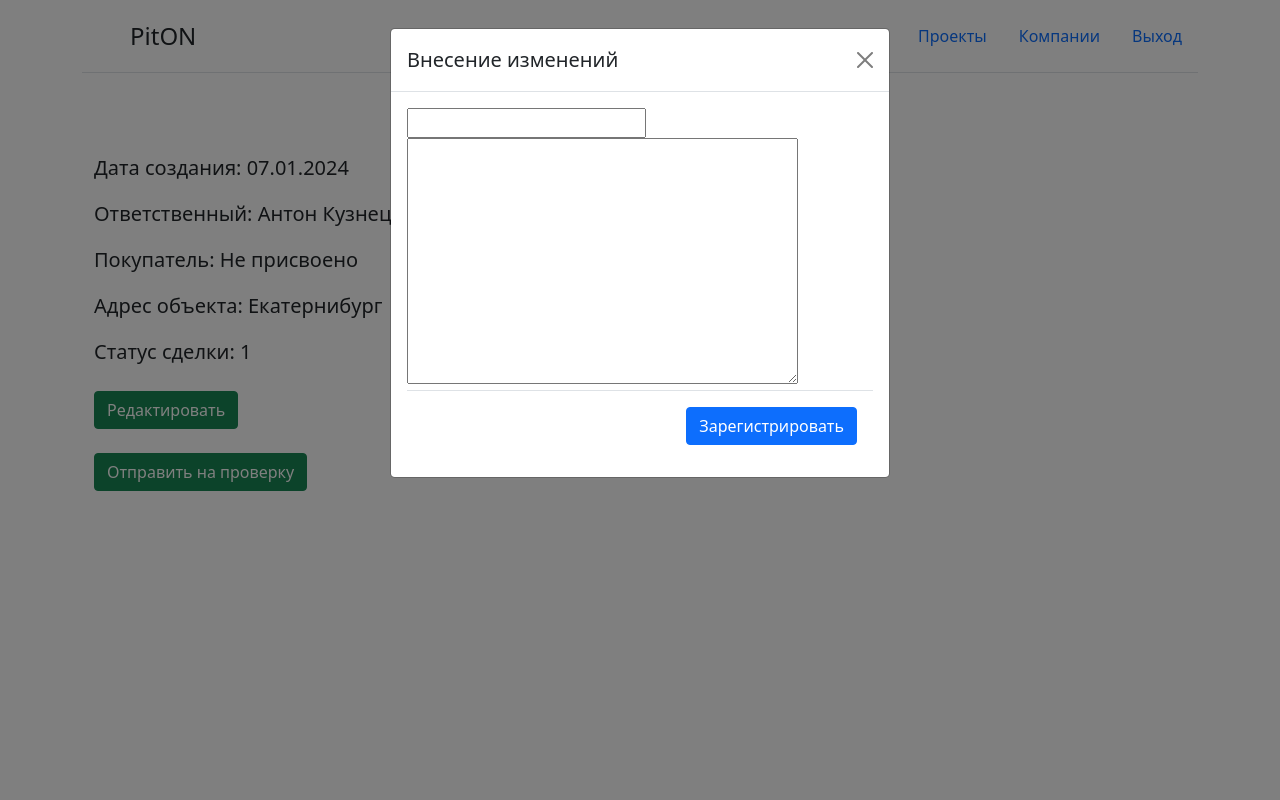
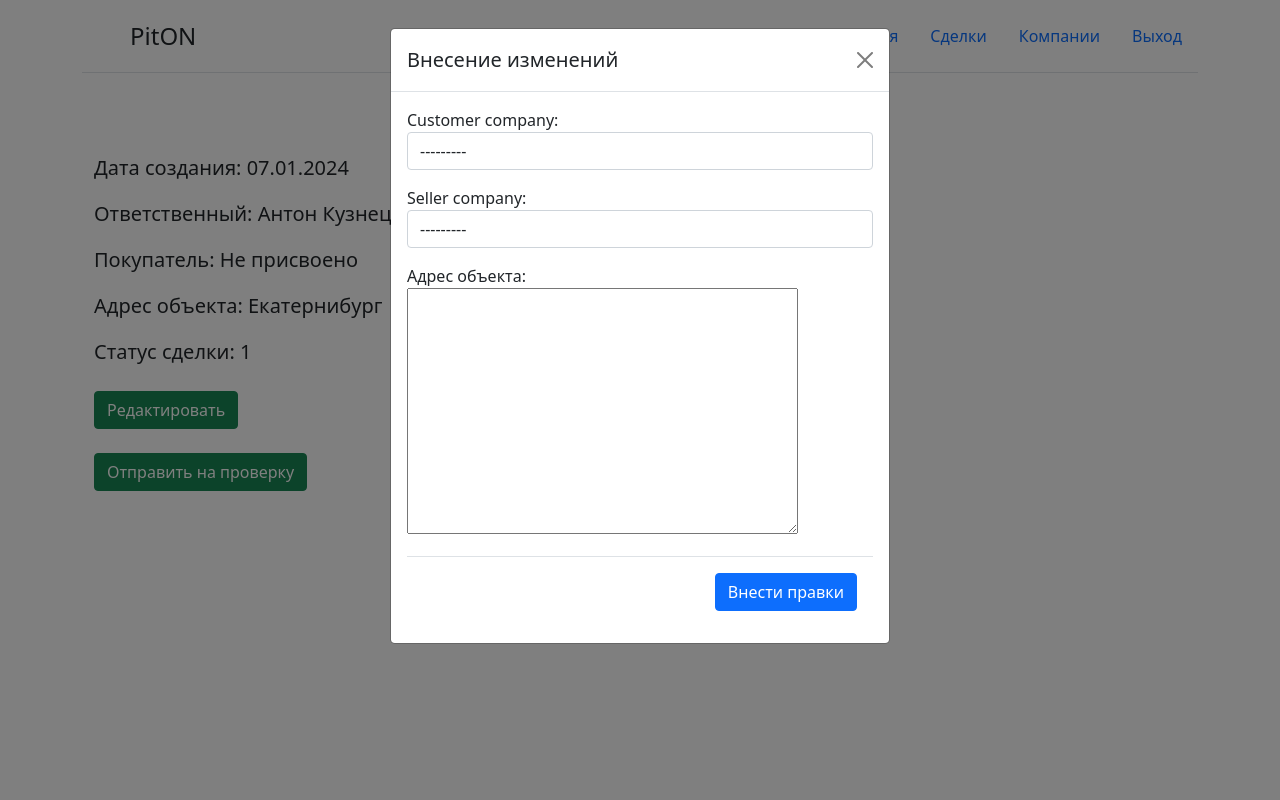
Before and after one commit to salopropalo/1bus, a Django app: page /home/sdelka/2 in a window 1280 px wide, after a click on "Редактировать". Run offline with Django 4.2, Linux system fonts and the light colour scheme; a user stored in the database is signed in; data comes from the database, SQL or seed files in the repository; both versions use the stored data as it was after the commit; parts of the project's set-up code (start-up, migrations or seed data) failed here and were passed over.

Commit message:
241124 что то поменял

```diff
--- a/reg/forms.py
+++ b/reg/forms.py
@@ -1,5 +1,5 @@
 from .models import regModel, companyModel
-from django.forms import ModelForm, TextInput
+from django.forms import ModelForm, TextInput, Select
 
 # форма для списка сделок
 class regForm(ModelForm):
@@ -21,7 +21,11 @@ class regForm(ModelForm):
 class sdelkaForm(ModelForm):
     class Meta:
         model = regModel
-        fields = '__all__'
+        fields = ['Customer_company', 'Seller_company', 'Adres_obj']
+        widgets = {
+            'Customer_company': Select(attrs={'class': 'form-control'}),
+            'Seller_company': Select(attrs={'class': 'form-control'}),
+        }
 
 class companyForm(ModelForm):
     class Meta:
--- a/reg/models.py
+++ b/reg/models.py
@@ -52,7 +52,7 @@ class companyModel(models.Model):
 
     # название строчки в таблице
     def __str__(self):
-        return self.Name_Company
+        return self.Name
 
     # название таблицы
     class Meta:
--- a/reg/views.py
+++ b/reg/views.py
@@ -13,16 +13,16 @@ def regis(request):
     # для Админа
     if request.user.has_perm('reg.delete_regmodel'):
         dateReg = regModel.objects.all()
-        title = 'Список всех проектов'
+        title = 'Список всех сделок'
         add = True
     # для продавцов
     elif request.user.has_perm('reg.add_regmodel'):
         dateReg = regModel.objects.filter(Responsible=request.user.get_full_name())
-        title = 'Список Ваших проектов'
+        title = 'Список Ваших сделок'
         add = True
     elif request.user.has_perm('reg.view_regmodel'):
         dateReg = regModel.objects.filter(Status='в работе')
-        title = 'Список согласованных проектов'
+        title = 'Список согласованных сделок'
         add = False
     else:
         raise PermissionDenied
@@ -174,21 +174,41 @@ def companyList(request):
     }
     return render(request, 'reg/company.html', content)
 
+
 def sdelka(request, sdelka_id):
     obj = regModel.objects.get(id=sdelka_id)
     title = 'Сделка №' + obj.Numbers + ' ' + obj.Name
     date = obj.Date_born
     responsible = obj.Responsible
     date_born = date.strftime('%d.%m.%Y')
-    print(obj.Customer_company)
-    if obj.Customer_company == None:
+
+    print(companyModel.objects.get(Name='ООО "ПИК "Солярис"'))
+    print(obj)
+
+    if obj.Customer_company is None:
         customer_company = 'Не присвоено'
     else:
-        customer_company = companyModel.objects.get(id=obj.Customer_company_id)
+        customer_company = companyModel.objects.get(Name=obj.Customer_company_id)
+
     adres = obj.Adres_obj
     status = obj.Status
-    form = sdelkaForm
+
     add = True
+
+    # Если был запрос на создание новой сделки, обрабатываем POST запрос
+    if request.method == 'POST':
+        form = sdelkaForm(request.POST)
+
+        # Проверяем что нам вернулось с post запросом со страницы
+        if 'izm' in request.POST:
+            if form.is_valid():
+                obj.Customer_company = form.cleaned_data['Customer_company']
+                obj.save()
+                return redirect('companyList')
+        else:
+            error = 'POST запрос с ошибкой!'
+    else:
+        form = sdelkaForm()
 
     content = {
         'form': form,
--- a/templates/reg/base.html
+++ b/templates/reg/base.html
@@ -28,7 +28,7 @@
                                     class="nav-link active"
                                     {% else %}
                                     class="nav-link"
-                                    {% endif %}>Проекты</a></li>
+                                    {% endif %}>Сделки</a></li>
             <li class="nav-item"><a href="{% url 'companyList' %}"
                                 {% if 'companyList' in request.path %}
                                 class="nav-link active"
--- a/templates/reg/sdelka.html
+++ b/templates/reg/sdelka.html
@@ -43,10 +43,9 @@
                 <div class="modal-body">
                     <form method="post">
                         {% csrf_token %}
-                        {{ form.Name }}<br>
-                        {{ form.Adres_obj }}<br>
+                        {{ form.as_p }}
                         <div class="modal-footer">
-                            <button type="submit" class="btn btn-primary" name="new_sdelka">Зарегистрировать</button>
+                            <button type="submit" class="btn btn-primary" name="izm">Внести правки</button>
                         </div>
                         <span>{{ error }}</span>
                     </form>
```
Also changed, not shown: db.sqlite3.
